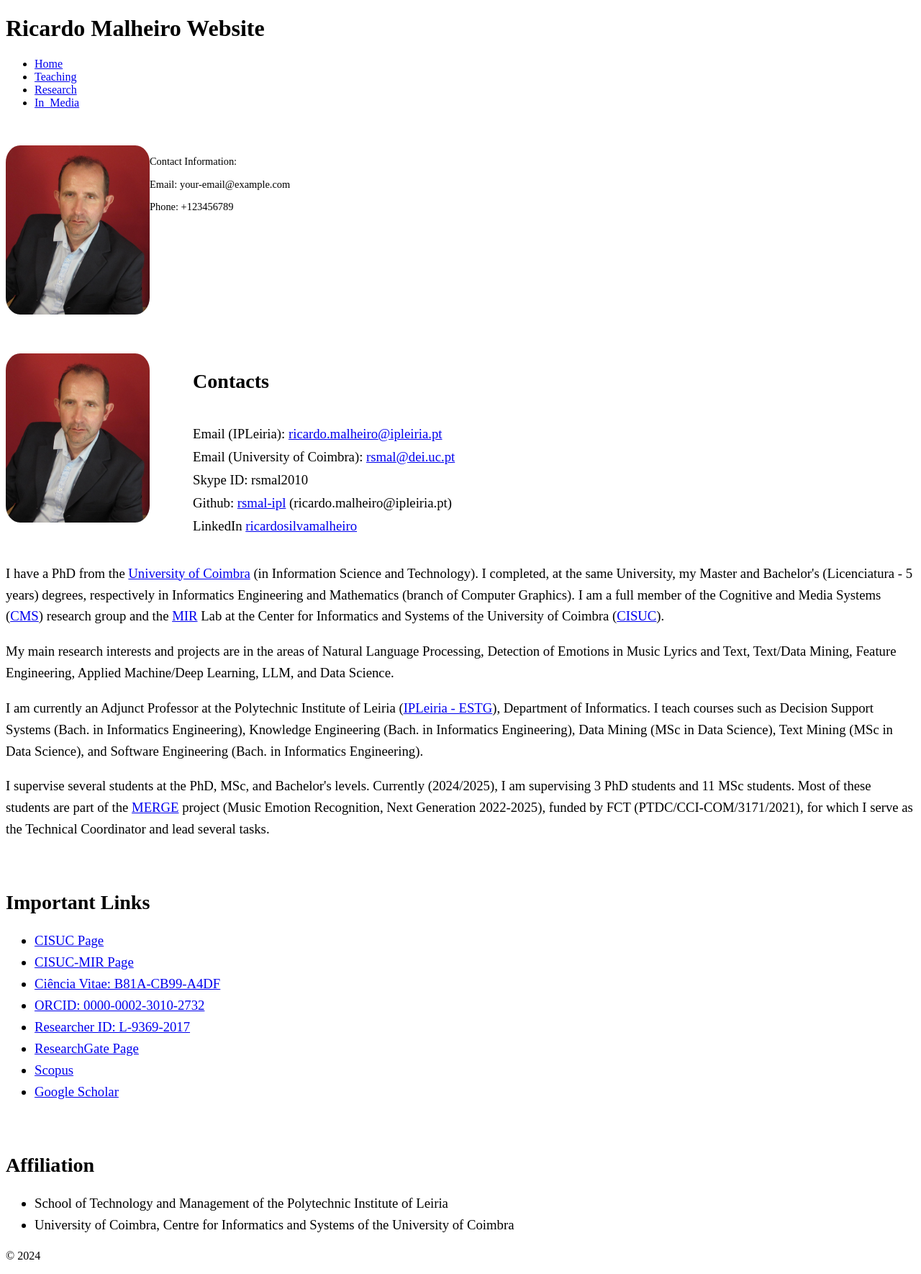
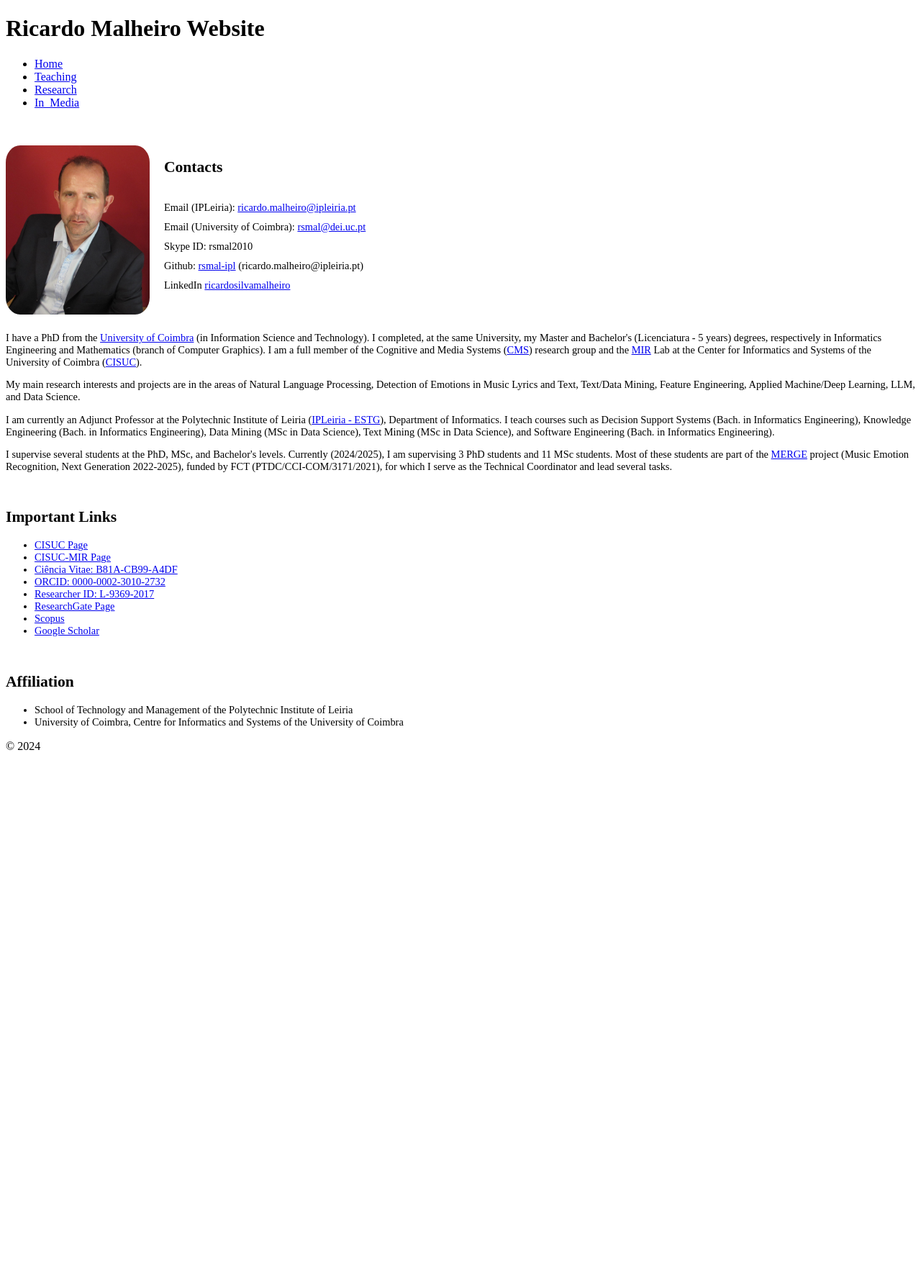
Before and after one commit to rsmal-ipl/SRSMAL, a Jekyll site: the page built from index.md, in a window 1280 px wide. Shown: the whole page at 72% size. Built offline with Jekyll 4.4.1, drawn with Linux system fonts in a browser that asks for light colours; after the commit the page ends 1062 px from its top, so only the background shows below that.

Commit message:
Actualizacao Conteudo #04

```diff
--- a/index.md
+++ b/index.md
@@ -5,11 +5,26 @@ layout: default
 ---
 
 <style>
-  /* Ajustar o tamanho da fonte para parágrafos */
+  /* Estilo para o contêiner flex principal */
+  .content-container {
+    display: flex;
+    align-items: flex-start;
+    margin-bottom: 20px;
+  }
+
+  /* Ajustar o tamanho da fonte para parágrafos
   .page-content p {
     font-size: 1.3em;
     line-height: 1.6em;
+  }*/
+
+  /* Estilo para a coluna de imagem */
+  .side-content {
+    margin-right: 20px;
+    /*flex: 0 0 auto;
+    padding-right: 40px;  Aumentar a distância entre a imagem e os contatos */
   }
+
 
   /* Ajustar imagem na página index.md */
   .index-image {
@@ -17,24 +32,15 @@ layout: default
     border-radius: 10%;
   }
 
-  /* Estilo para o contêiner flex principal */
-  .content-container {
-    display: flex;
-    align-items: flex-start;
-    margin-bottom: 20px;
-  }
-
-  /* Estilo para a coluna de imagem */
-  .side-content {
-    flex: 0 0 auto;
-    padding-right: 40px; /* Aumentar a distância entre a imagem e os contatos */
-  }
 
   /* Estilo para a seção de contatos à direita da imagem */
   .contacts {
-    margin-top: 0;
+    display: flex;
+    flex-direction: column;
+    justify-content: flex-start; /* Garante que o conteúdo de contatos começa no topo */
+    /*margin-top: 0;
     font-size: 1.3em;
-    margin-left: 20px; /* Aumentar a distância entre a imagem e os contatos */
+    margin-left: 20px;  Aumentar a distância entre a imagem e os contatos */
   }
 
   /* Estilo para remover bullets e melhorar a aparência dos contatos */
@@ -43,29 +49,16 @@ layout: default
   }
 
   /* Estilo para o texto principal */
-  .main-text {
-    margin-top: 30px; /* Espaço para iniciar abaixo da imagem e dos contatos */
+ /* .main-text {
+    margin-top: 30px;  Espaço para iniciar abaixo da imagem e dos contatos
     font-size: 1.3em;
     line-height: 1.6em;
-  }
+  }*/
 </style>
 
 <div style="font-size: 0.9em;">
 
-  <br><br>
-
-<div class="content-container">
-  <img src="RM.jpg" alt="Imagem" class="index-image">
-  <div>
-    <!-- Conteúdo de contatos aqui -->
-    <p>Contact Information:</p>
-    <p>Email: your-email@example.com</p>
-    <p>Phone: +123456789</p>
-  </div>
-</div>
-
-
-<br><br>
+ <br><br>
 
 
   <div class="content-container">
```
